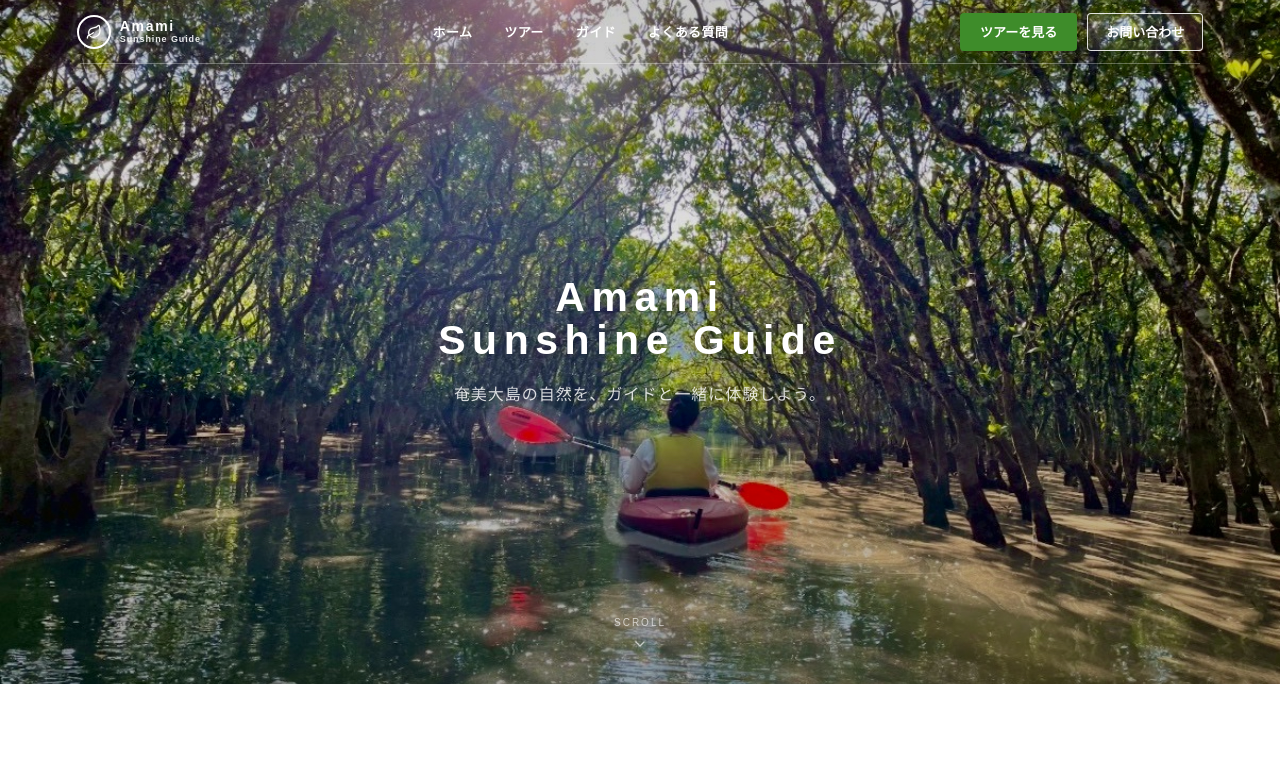
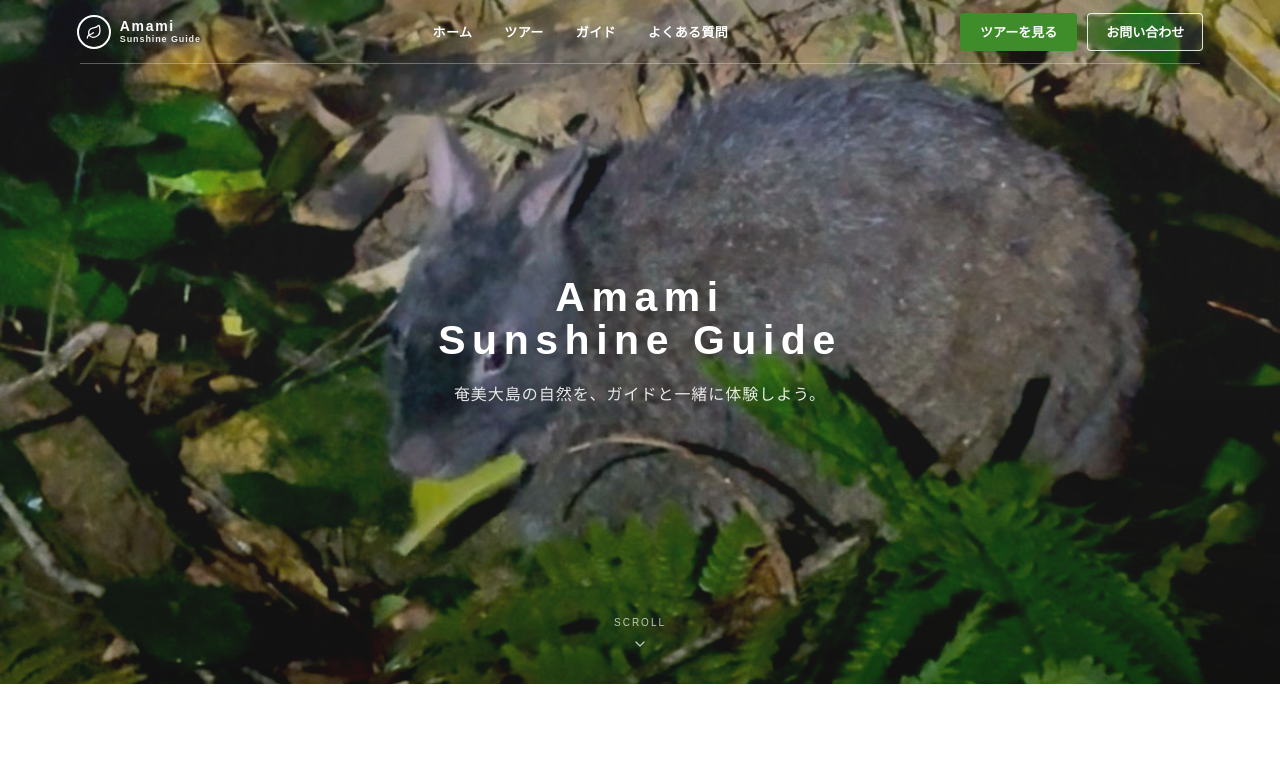
Before and after one commit to ikucha-portfolio/amami-guide-redesign, a React (Vite) app: page / in a window 1280 px wide. Shown: the top 784 px of the page. Built offline with nearby package versions, Linux system fonts and the light colour scheme.

Commit message:
Hero画像をスライド表示に変更

```diff
--- a/src/components/Hero.jsx
+++ b/src/components/Hero.jsx
@@ -1,7 +1,25 @@
+import { useEffect, useState } from "react";
 import { ChevronDown } from "lucide-react";
 import { ImageWithFallback } from "./ImageWithFallback";
 
+const HERO_IMAGES = [
+  "/images/hero.jpeg",
+  "/images/night.jpeg",
+  "/images/umigame_1.jpeg",
+  "/images/boat.jpeg",
+];
+
 export default function Hero() {
+  const [currentImage, setCurrentImage] = useState(0);
+
+  useEffect(() => {
+    const timer = setInterval(() => {
+      setCurrentImage((prev) => (prev + 1) % HERO_IMAGES.length);
+    }, 5000);
+
+    return () => clearInterval(timer);
+  }, []);
+
   return (
     <section
       style={{
@@ -10,16 +28,25 @@ export default function Hero() {
         overflow: "hidden",
       }}
     >
+      {/* Hero Images */}
+      {HERO_IMAGES.map((image, index) => (
         <ImageWithFallback
-        src="/images/hero.jpeg"
-        alt="奄美の青い海でカヤック体験"
+          key={image}
+          src={image}
+          alt="奄美大島の自然"
           style={{
+            position: "absolute",
+            inset: 0,
             width: "100%",
             height: "100%",
             objectFit: "cover",
             objectPosition: "center center",
+            opacity: index === currentImage ? 1 : 0,
+            transition: "opacity 1.8s ease-in-out",
+            filter: "saturate(1.12) contrast(1.06)",
           }}
         />
+      ))}
 
       {/* Overlay */}
       <div
@@ -27,7 +54,7 @@ export default function Hero() {
           position: "absolute",
           inset: 0,
           background:
-            "linear-gradient(180deg, rgba(0,0,0,0.2) 0%, rgba(0,0,0,0.1) 40%, rgba(0,0,0,0.35) 100%)",
+            "linear-gradient(180deg, rgba(0,0,0,0.15) 0%, rgba(0,0,0,0.05) 40%, rgba(0,0,0,0.3) 100%)",
         }}
       />
 
@@ -41,7 +68,6 @@ export default function Hero() {
           alignItems: "center",
           justifyContent: "center",
           textAlign: "center",
-          transform: "translateY(0)",
         }}
       >
         <div
@@ -62,7 +88,7 @@ export default function Hero() {
 
         <div
           style={{
-            color: "rgba(255,255,255,0.82)",
+            color: "rgba(255,255,255,0.88)",
             fontSize: "clamp(13px, 1.4vw, 16px)",
             marginTop: "18px",
             letterSpacing: "0.06em",
@@ -85,7 +111,7 @@ export default function Hero() {
           flexDirection: "column",
           alignItems: "center",
           gap: "6px",
-          color: "rgba(255,255,255,0.65)",
+          color: "rgba(255,255,255,0.7)",
         }}
       >
         <span
```
Also changed, not shown: public/images/Values.jpeg (deleted), public/images/umigame.jpeg (deleted). Lines whose indentation alone changed are shown as unchanged.
